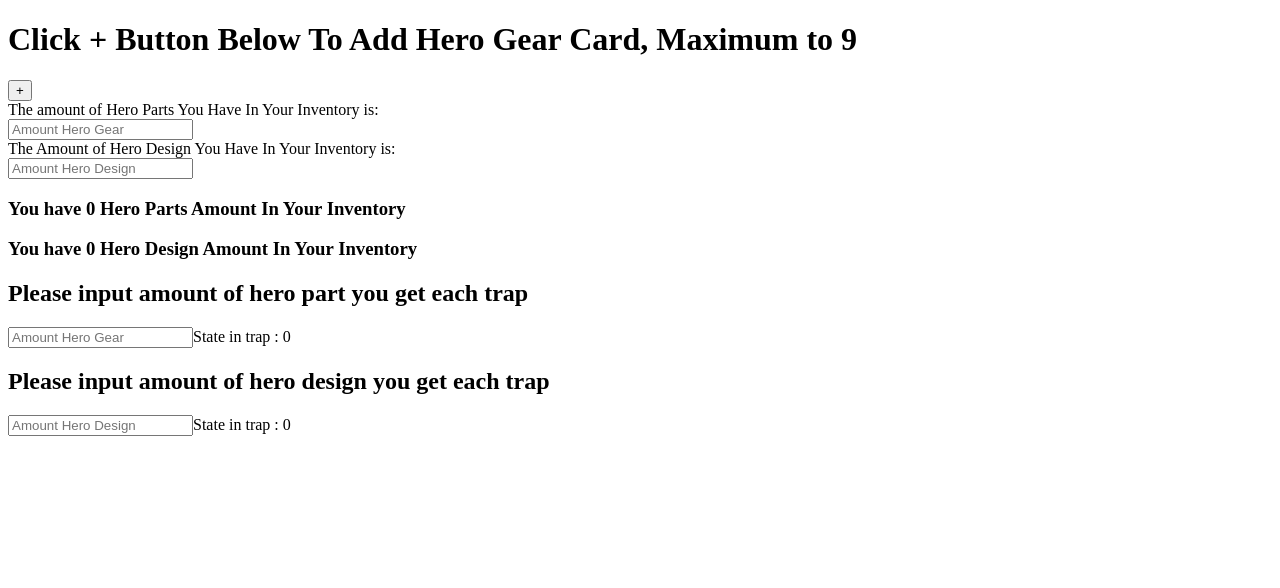
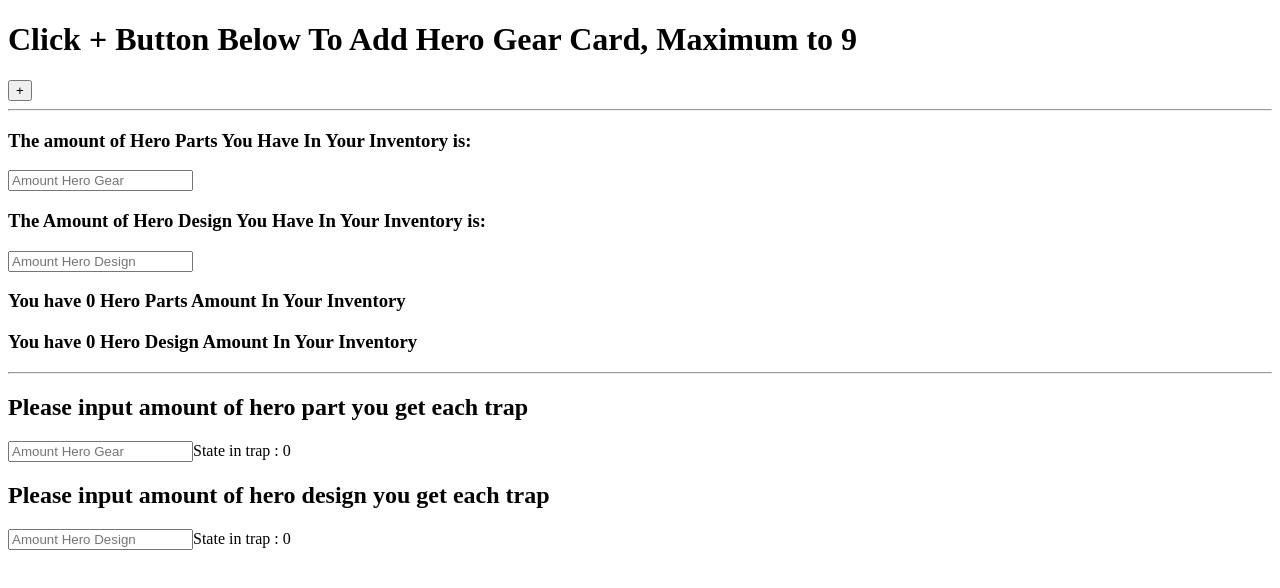
Before and after one commit to JohnLeGit/mtcjsc, a React (Create React App) app in the folder mtcjsc/: page /herogearupdatedversion in a window 1280 px wide. Shown: the top 588 px of the page. Built offline with nearby package versions, Linux system fonts and the light colour scheme.

Commit message:
Inventory/DisplayTotal-All done

```diff
--- a/mtcjsc/src/frontend/Hero Gear/Hero Gear Updated/displayInInventory.js
+++ b/mtcjsc/src/frontend/Hero Gear/Hero Gear Updated/displayInInventory.js
@@ -10,7 +10,7 @@ const Inventory = () => {
         <div>
             <div>
                 <div>
-            The amount of Hero Parts You Have In Your Inventory is:
+            <h3>The amount of Hero Parts You Have In Your Inventory is:</h3>
                 </div>
             <input
             placeholder="Amount Hero Gear"
@@ -18,7 +18,7 @@ const Inventory = () => {
             </div>
             <div>
                 <div>
-            The Amount of Hero Design You Have In Your Inventory is:
+            <h3>The Amount of Hero Design You Have In Your Inventory is:</h3>
                 </div>
             <input
             placeholder="Amount Hero Design"
--- a/mtcjsc/src/frontend/Hero Gear/Hero Gear Updated/herogearUpdated.js
+++ b/mtcjsc/src/frontend/Hero Gear/Hero Gear Updated/herogearUpdated.js
@@ -40,9 +40,11 @@ const UpdateHeroGear = () => {
             {component}
        </div>
        <div>
+        <hr></hr>
             <Inventory/>
        </div>
        <div>
+        <hr></hr>
             <Trap/>
        </div>
        </div>
```
Also changed, not shown: mtcjsc/src/frontend/Hero Gear/Hero Gear Updated/displayTotal.js (deleted, +0 -11 lines), mtcjsc/src/frontend/Hero Gear/Hero Gear Updated/displayTotalAmountHeroGearNeeded.js (added, +19 -0 lines).
